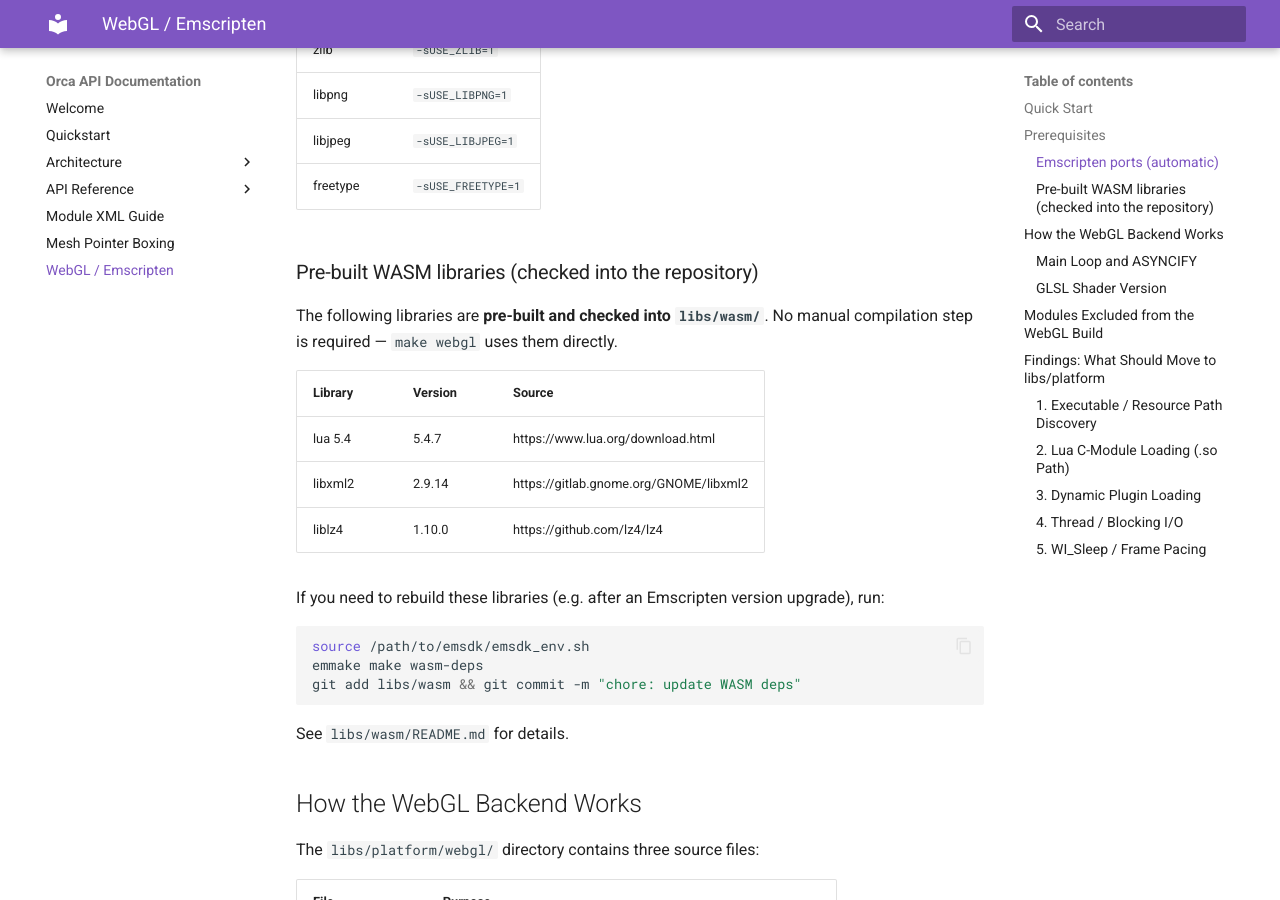
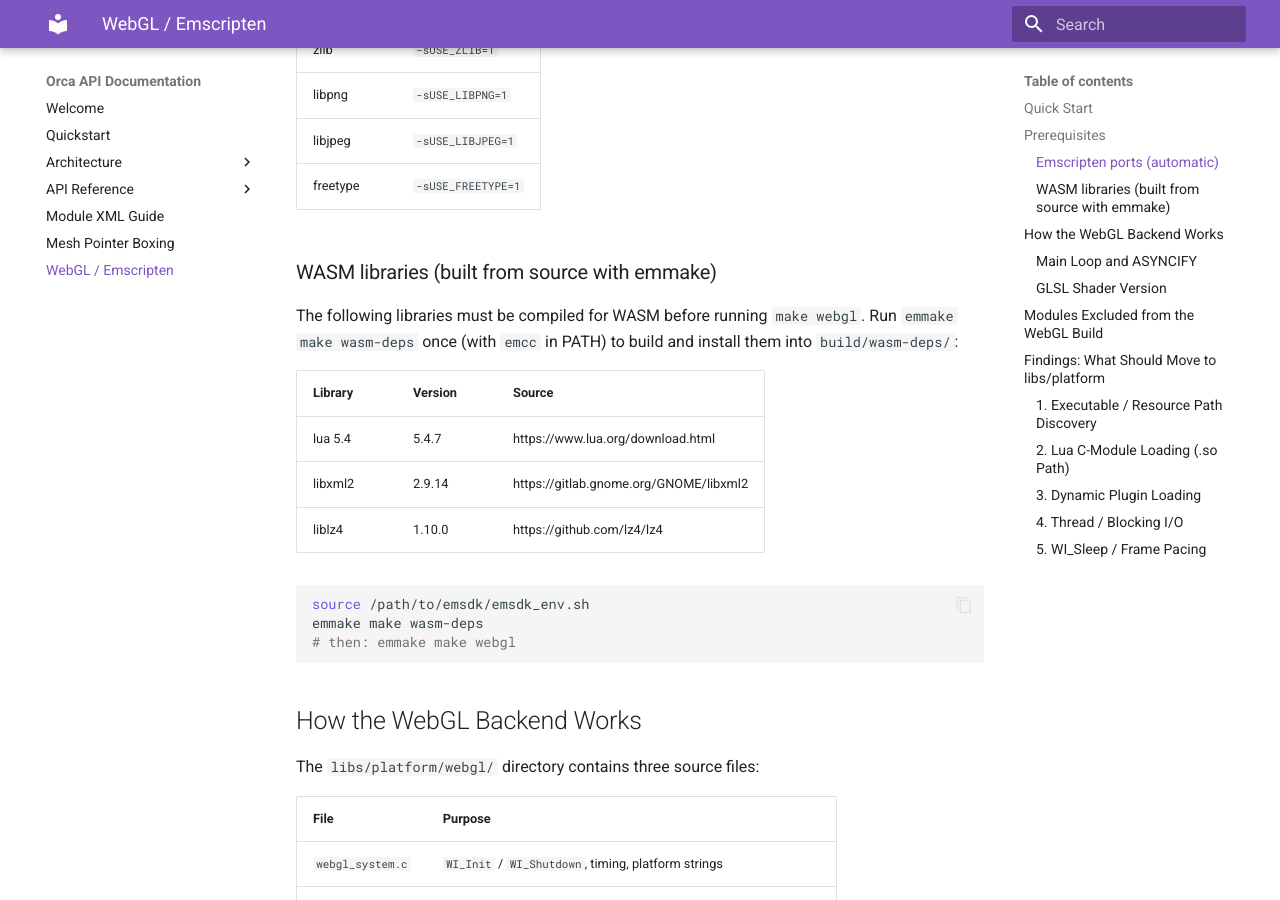
Before and after one commit to corepunch/orca, an MkDocs documentation site: the page built from docs/webgl.md, in a window 1280 px wide and 900 px high, scrolled down 1202 px. Built offline with MkDocs 1.6.1 and Material for MkDocs 9.7.7, drawn with Linux system fonts in a browser that asks for light colours.

Commit message:
Remove WASM deps caching; revert WASM_DEPS_DIR to build/wasm-deps
Co-authored-by: corepunch <83646194+corepunch@users.noreply.github.com>

````diff
--- a/docs/webgl.md
+++ b/docs/webgl.md
@@ -57,10 +57,11 @@ These libraries are fetched and compiled automatically by Emscripten via
 | libjpeg   | `-sUSE_LIBJPEG=1` |
 | freetype  | `-sUSE_FREETYPE=1`|
 
-### Pre-built WASM libraries (checked into the repository)
+### WASM libraries (built from source with emmake)
 
-The following libraries are **pre-built and checked into `libs/wasm/`**.  No
-manual compilation step is required — `make webgl` uses them directly.
+The following libraries must be compiled for WASM before running `make webgl`.
+Run `emmake make wasm-deps` once (with `emcc` in PATH) to build and install
+them into `build/wasm-deps/`:
 
 | Library  | Version | Source                                          |
 |----------|---------|-------------------------------------------------|
@@ -68,16 +69,11 @@ manual compilation step is required — `make webgl` uses them directly.
 | libxml2  | 2.9.14  | https://gitlab.gnome.org/GNOME/libxml2          |
 | liblz4   | 1.10.0  | https://github.com/lz4/lz4                      |
 
-If you need to rebuild these libraries (e.g. after an Emscripten version
-upgrade), run:
-
 ```bash
 source /path/to/emsdk/emsdk_env.sh
 emmake make wasm-deps
-git add libs/wasm && git commit -m "chore: update WASM deps"
+# then: emmake make webgl
 ```
-
-See `libs/wasm/README.md` for details.
 
 ## How the WebGL Backend Works
 
````
Also changed, not shown: libs/wasm/README.md (+6 -35 lines), 4 other files.
